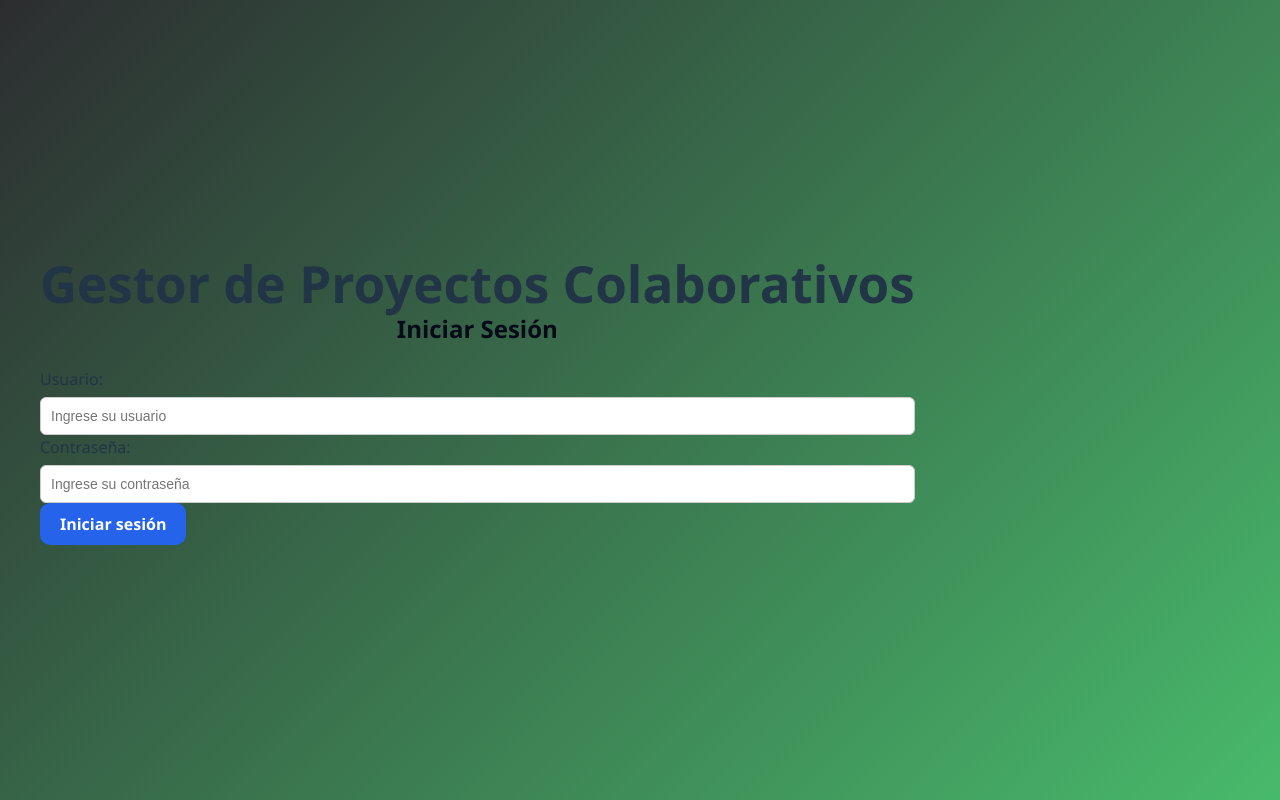
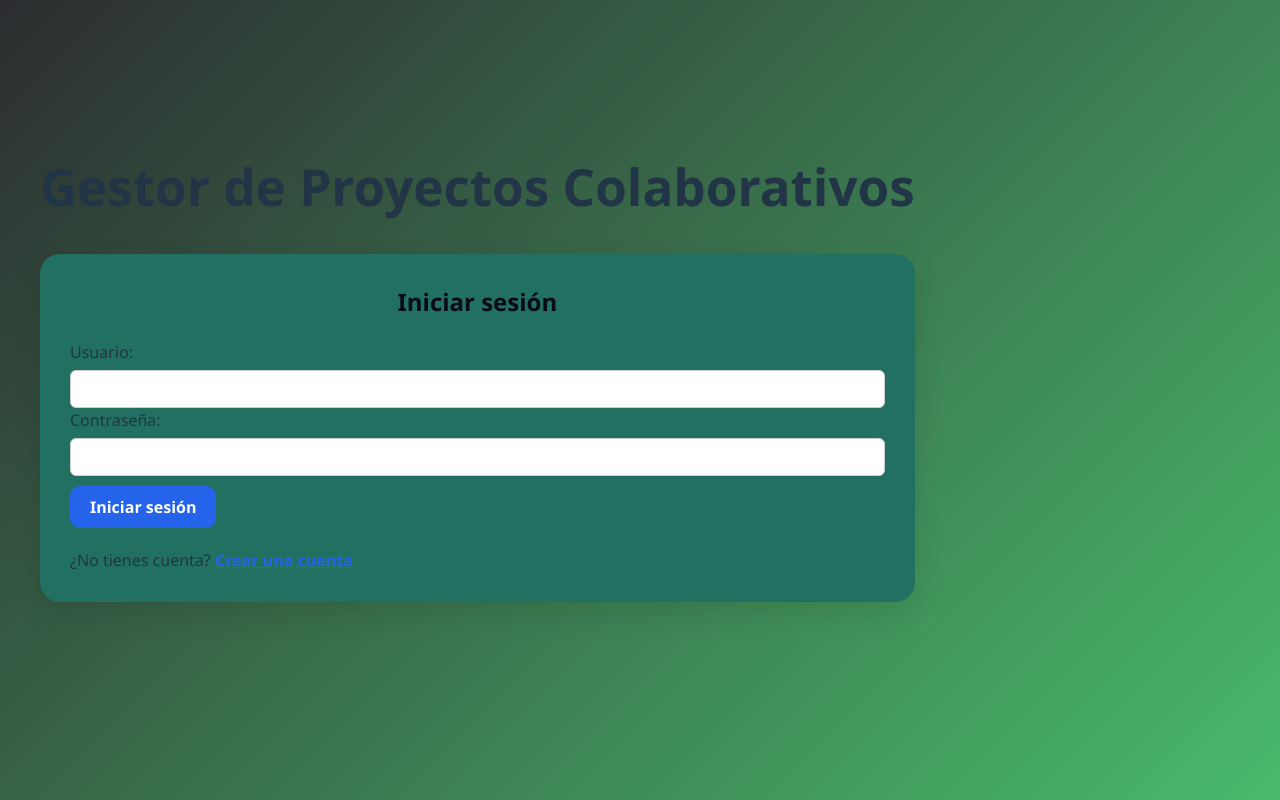
Before and after one commit to JostinNieto/proyecto_colaborativo1, a React (Vite) app in the folder balatrato/: page / in a window 1280 px wide. Built offline with nearby package versions, Linux system fonts and the light colour scheme.

Commit message:
cambio hecho por nieto

```diff
--- a/balatrato/src/components/Login.jsx
+++ b/balatrato/src/components/Login.jsx
@@ -1,46 +1,164 @@
-import { useState } from 'react'
+import { useEffect, useState } from 'react'
 
-export default function Login() {
+export default function Login({ onLogin }) {
+  const [usuarios, setUsuarios] = useState([])
+  const [modoRegistro, setModoRegistro] = useState(false)
+  const [mensaje, setMensaje] = useState('')
+
+  // Campos comunes
   const [usuario, setUsuario] = useState('')
   const [clave, setClave] = useState('')
-  const [mensaje, setMensaje] = useState('')
 
-  const handleSubmit = (e) => {
+  // Campos extra para registro
+  const [nombre, setNombre] = useState('')
+  const [correo, setCorreo] = useState('')
+  const [confirmarClave, setConfirmarClave] = useState('')
+
+  useEffect(() => {
+    const almacenados = localStorage.getItem('usuarios')
+    if (almacenados) {
+      setUsuarios(JSON.parse(almacenados))
+    }
+  }, [])
+
+  useEffect(() => {
+    localStorage.setItem('usuarios', JSON.stringify(usuarios))
+  }, [usuarios])
+
+  const limpiarCampos = () => {
+    setUsuario('')
+    setClave('')
+    setConfirmarClave('')
+    setNombre('')
+    setCorreo('')
+  }
+
+  const handleRegistro = (e) => {
     e.preventDefault()
 
-    if (usuario === 'admin' && clave === '1234') {
+    if (!usuario || !clave || !confirmarClave || !nombre || !correo) {
+      setMensaje('Por favor completa todos los campos.')
+      return
+    }
+
+    if (clave !== confirmarClave) {
+      setMensaje('Las contraseñas no coinciden ❌')
+      return
+    }
+
+    const yaExiste = usuarios.find(u => u.usuario === usuario)
+    if (yaExiste) {
+      setMensaje('El nombre de usuario ya está en uso ❌')
+      return
+    }
+
+    const nuevoUsuario = { usuario, clave, nombre, correo }
+    setUsuarios([...usuarios, nuevoUsuario])
+    setMensaje('Cuenta creada con éxito ✅ Inicia sesión')
+    setModoRegistro(false)
+    limpiarCampos()
+  }
+
+  const handleLogin = (e) => {
+    e.preventDefault()
+    const encontrado = usuarios.find(u => u.usuario === usuario && u.clave === clave)
+    if (encontrado) {
       setMensaje('Inicio de sesión exitoso ✅')
+      onLogin(usuario)
+      limpiarCampos()
     } else {
-      setMensaje('Credenciales incorrectas ❌')
+      setMensaje('Usuario o contraseña incorrectos ❌')
     }
   }
 
   return (
-    <section>
-      <h2>Iniciar Sesión</h2>
-      <form onSubmit={handleSubmit}>
+    <section className="container">
+      <h2>{modoRegistro ? 'Crear cuenta' : 'Iniciar sesión'}</h2>
+      <form onSubmit={modoRegistro ? handleRegistro : handleLogin}>
+        {modoRegistro && (
+          <>
+            <div>
+              <label>Nombre completo:</label>
+              <input
+                type="text"
+                value={nombre}
+                onChange={(e) => setNombre(e.target.value)}
+                required
+              />
+            </div>
+            <div>
+              <label>Correo electrónico:</label>
+              <input
+                type="email"
+                value={correo}
+                onChange={(e) => setCorreo(e.target.value)}
+                required
+              />
+            </div>
+          </>
+        )}
+
         <div>
-          <label>Usuario: </label>
+          <label>Usuario:</label>
           <input
             type="text"
             value={usuario}
             onChange={(e) => setUsuario(e.target.value)}
-            placeholder="Ingrese su usuario"
+            required
           />
         </div>
+
         <div>
-          <label>Contraseña: </label>
+          <label>Contraseña:</label>
           <input
             type="password"
             value={clave}
             onChange={(e) => setClave(e.target.value)}
-            placeholder="Ingrese su contraseña"
+            required
           />
         </div>
-        <button type="submit">Iniciar sesión</button>
+
+        {modoRegistro && (
+          <div>
+            <label>Confirmar contraseña:</label>
+            <input
+              type="password"
+              value={confirmarClave}
+              onChange={(e) => setConfirmarClave(e.target.value)}
+              required
+            />
+          </div>
+        )}
+
+        <button type="submit" style={{ marginTop: '10px' }}>
+          {modoRegistro ? 'Crear cuenta' : 'Iniciar sesión'}
+        </button>
       </form>
 
-      {mensaje && <p>{mensaje}</p>}
+      {mensaje && <p style={{ marginTop: '10px' }}>{mensaje}</p>}
+
+      <p style={{ marginTop: '20px' }}>
+        {modoRegistro ? '¿Ya tienes cuenta?' : '¿No tienes cuenta?'}{' '}
+        <button
+          type="button"
+          onClick={() => {
+            setModoRegistro(!modoRegistro)
+            setMensaje('')
+            limpiarCampos()
+          }}
+          style={{
+            background: 'none',
+            color: '#2563eb',
+            border: 'none',
+            cursor: 'pointer',
+            textDecoration: 'underline',
+            padding: 0,
+            fontWeight: 'bold',
+          }}
+        >
+          {modoRegistro ? 'Iniciar sesión' : 'Crear una cuenta'}
+        </button>
+      </p>
     </section>
   )
 }
```
Also changed, not shown: 1 other file (tests, documents, lock files or other folders).
